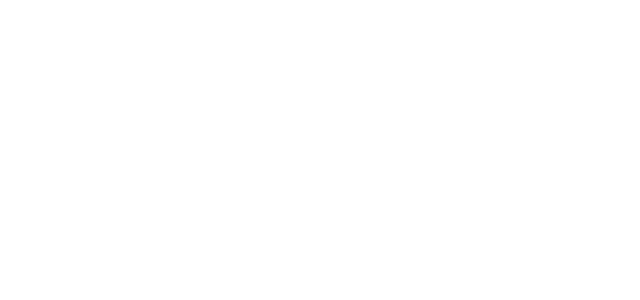
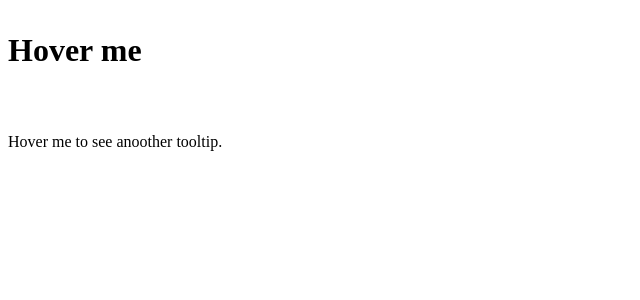
Before and after one commit to acciojob/react-composition-3-tauheed0110, a React app: page / in a window 1280 px wide. Shown: the top 300 px of the page, without its empty margins (0-640 px from the left). Built offline with nearby package versions, Linux system fonts and the light colour scheme.

Commit message:
file changed

```diff
--- a/src/components/App.js
+++ b/src/components/App.js
@@ -1,11 +1,12 @@
 
 import React from "react";
 import './../styles/App.css';
+import Tooltip from "./Tooltip";
 
 const App = () => {
   return (
     <div>
-        {/* Do not remove the main div */}
+        <Tooltip tip1={"This is tooltip."} tip2= {"This is another tooltip."}/>
     </div>
   )
 }
--- /dev/null
+++ b/src/components/Tooltip.js
@@ -0,0 +1,22 @@
+import React, { useState } from 'react';
+
+
+
+const Tooltip = ({ tip1, tip2 }) => {
+    const [mouseEnterH, setMouseEnterH] = useState(false);
+    const [mouseEnterP, setMouseEnterP] = useState(false);
+
+    const tip1Style = { display: mouseEnterH ? "block" : "none", backgroundColor: "red", color: "white", padding: "20px", maxWidth: "120px", borderRadius: "10px" };
+    const tip2Style = { display: mouseEnterP ? "block" : "none", backgroundColor: "red", color: "white", padding: "20px", maxWidth: "120px", borderRadius: "10px" };
+
+    return (
+        <div>
+            <div style={tip1Style}>{tip1}</div>
+            <h1 style={{ margin: "2rem 0rem 4rem 0rem" }} onMouseEnter={() => setMouseEnterH(true)} onMouseLeave={() => setMouseEnterH(false)}>Hover me</h1>
+            <div style={tip2Style}>{tip2}</div>
+            <p onMouseEnter={() => setMouseEnterP(true)} onMouseLeave={() => setMouseEnterP(false)}>Hover me to see anoother tooltip.</p>
+        </div>
+    );
+}
+
+export default Tooltip;
```
Also changed, not shown: 1 other file (tests, documents, lock files or other folders).
